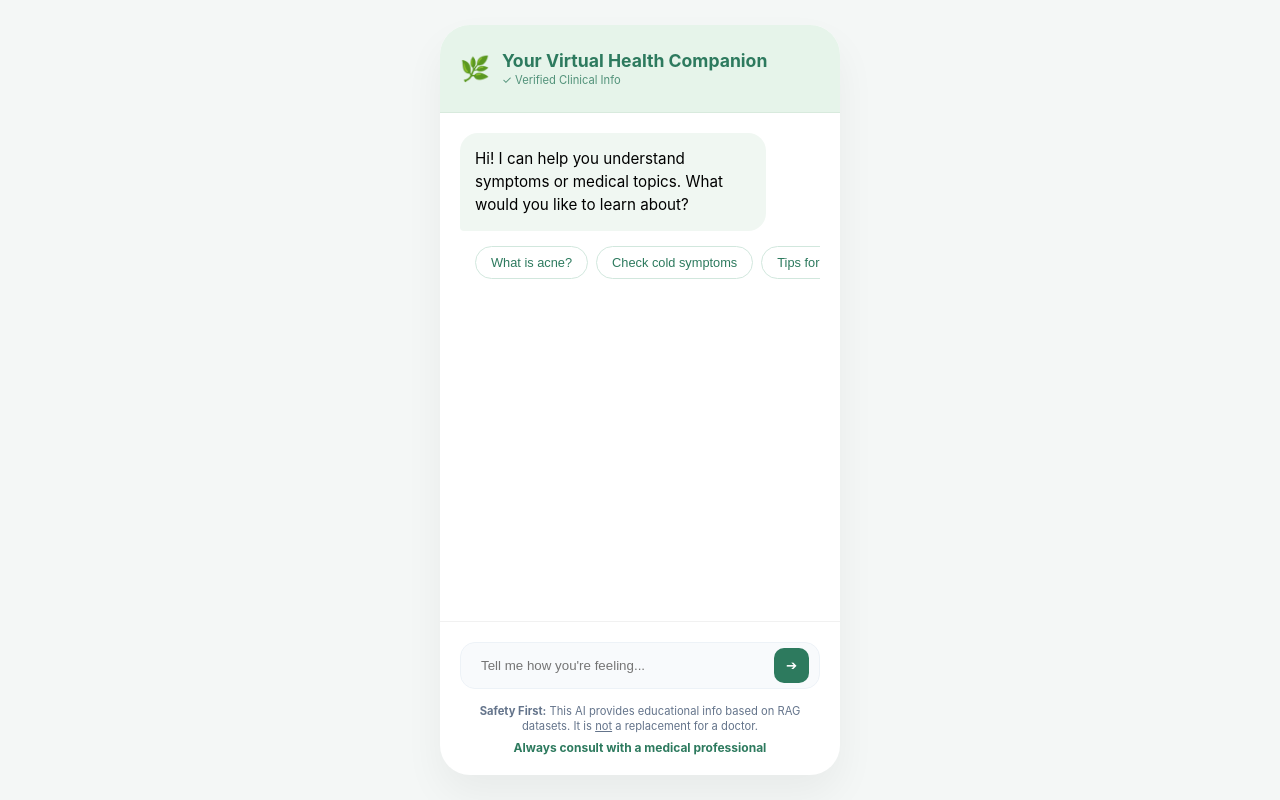
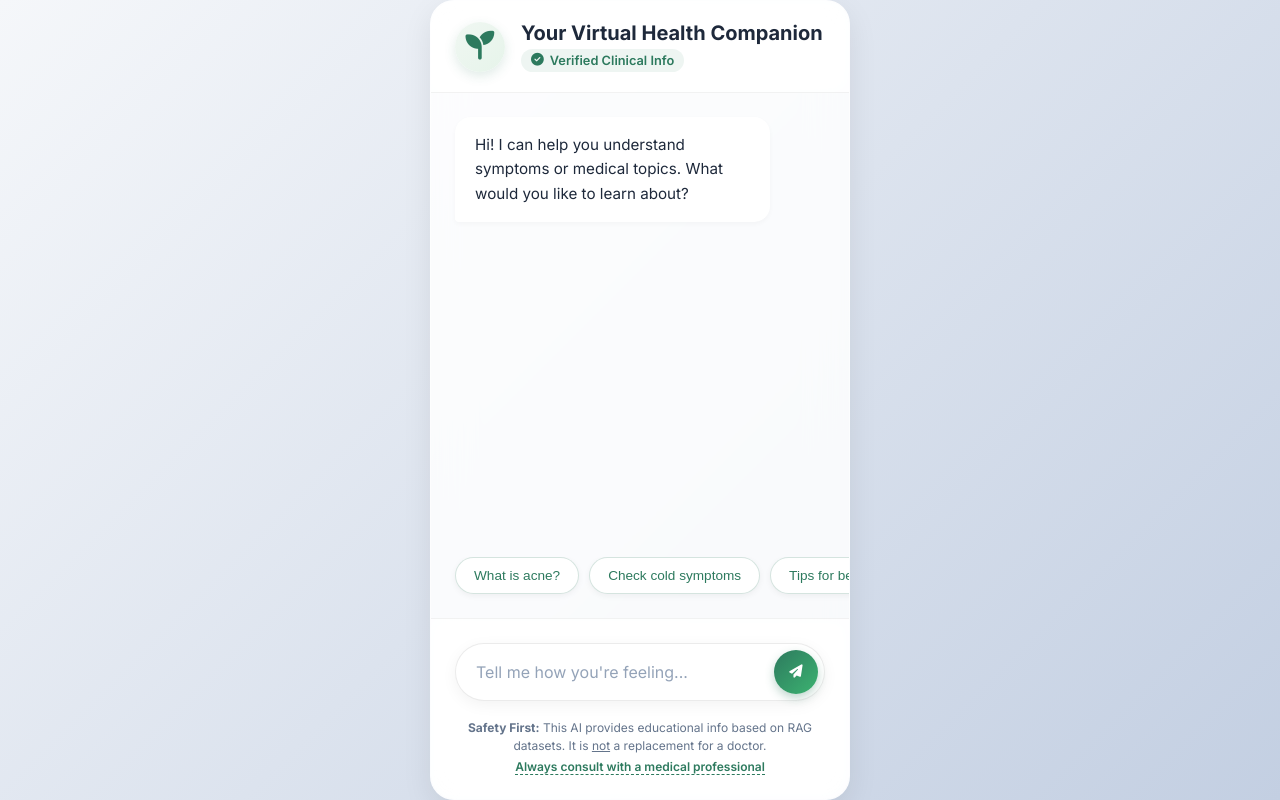
Before and after one commit to ayushisharmaprofile/end-to-end-medical-rag-assistant, a Flask app: page / in a window 1280 px wide. Run offline with Flask 3, Linux system fonts and the light colour scheme.

Commit message:
working code

```diff
--- a/app.py
+++ b/app.py
@@ -1,18 +1,53 @@
 from flask import Flask, render_template, jsonify, request
 from src.helper import download_hugging_face_embeddings
 from langchain_pinecone import PineconeVectorStore
-from langchain_openai import ChatOpenAI
+from langchain_ollama import ChatOllama
 from langchain.chains import create_retrieval_chain
 from langchain.chains.combine_documents import create_stuff_documents_chain
+from langchain_core.prompts import ChatPromptTemplate
 from dotenv import load_dotenv
-from src.prompt import *
+from src.prompt import system_prompt
+from src.prompt import system_prompt
 import os
+load_dotenv()
 
-app = Flask(__name__)
+# Load environment variables
+PINECONE_API_KEY = os.environ.get('PINECONE_API_KEY')
+OPENAI_API_KEY = os.environ.get('OPENAI_API_KEY')
+
+# Initialize Embeddings
+embeddings = download_hugging_face_embeddings()
+
+# Initialize Pinecone
+index_name = "medical-chatbot"
+
+# Load Existing Index
+docsearch = PineconeVectorStore.from_existing_index(
+    index_name=index_name,
+    embedding=embeddings
+)
+
+# Initialize Retrieval Chain
+retriever = docsearch.as_retriever(search_kwargs={"k": 3})
+llm = ChatOllama(model="llama3.2:1b", temperature=0.1)
+prompt = ChatPromptTemplate.from_template(system_prompt)
+question_answer_chain = create_stuff_documents_chain(llm, prompt)
+rag_chain = create_retrieval_chain(retriever, question_answer_chain)
+
+app = Flask(__name__, template_folder='src/templates', static_folder='src/static')
 
 @app.route("/")
 def index():
     return render_template("chat.html")
 
+@app.route("/get", methods=["GET", "POST"])
+def chat():
+    msg = request.form["msg"]
+    input = msg
+    print(input)
+    response = rag_chain.invoke({"input": input})
+    print("Response : ", response["answer"])
+    return str(response["answer"])
+
 if __name__ == "__main__":
     app.run(host="0.0.0.0", port=8080, debug=True)
--- a/src/static/style.css
+++ b/src/static/style.css
@@ -1,163 +1,264 @@
+/* Modern Color Palette */
 :root {
-    --primary-green: #2d7a5e;
-    --header-bg: #e6f4ea;         /* That beautiful light green shade */
-    --accent-sage: #f0f7f2;
-    --text-main: #334155;
+    --primary-gradient: linear-gradient(135deg, #2d7a5e, #3cb371);
+    --secondary-gradient: linear-gradient(135deg, #f0f7f2, #e6f4ea);
+    --bg-gradient: linear-gradient(135deg, #f5f7fa 0%, #c3cfe2 100%);
     --white: #ffffff;
+    --text-primary: #1e293b;
+    --text-secondary: #64748b;
+    --accent-color: #2d7a5e;
+    --shadow-soft: 0 10px 30px rgba(0, 0, 0, 0.08);
+    --shadow-hover: 0 15px 35px rgba(0, 0, 0, 0.12);
+    --glass-bg: rgba(255, 255, 255, 0.85);
+    --glass-border: 1px solid rgba(255, 255, 255, 0.5);
+    --radius-lg: 24px;
+    --radius-md: 16px;
+    --radius-sm: 12px;
 }
 
 * { box-sizing: border-box; margin: 0; padding: 0; }
 
 body {
-    font-family: 'Inter', -apple-system, sans-serif;
-    background-color: #f4f7f6;
+    font-family: 'Inter', -apple-system, system-ui, sans-serif;
+    background: var(--bg-gradient);
     display: flex;
     justify-content: center;
     align-items: center;
     height: 100vh;
+    color: var(--text-primary);
 }
 
 .chat-container {
-    width: 400px;
-    height: 750px;
-    background: var(--white);
-    border-radius: 30px;
+    width: 420px;
+    height: 800px;
+    background: var(--glass-bg);
+    backdrop-filter: blur(20px);
+    -webkit-backdrop-filter: blur(20px);
+    border: var(--glass-border);
+    border-radius: var(--radius-lg);
     display: flex;
     flex-direction: column;
-    box-shadow: 0 20px 40px rgba(0,0,0,0.05);
+    box-shadow: var(--shadow-soft);
     overflow: hidden;
+    position: relative;
+    transition: transform 0.3s ease, box-shadow 0.3s ease;
 }
 
-/* Trust-Building Header */
+/* Header */
 .chat-header {
-    background-color: var(--header-bg);
-    padding: 25px 20px;
-    border-bottom: 1px solid #d8eadd;
+    background: rgba(255, 255, 255, 0.6);
+    padding: 20px 24px;
+    border-bottom: 1px solid rgba(0, 0, 0, 0.05);
+    backdrop-filter: blur(10px);
 }
 
 .header-content {
     display: flex;
     align-items: center;
-    gap: 12px;
+    gap: 16px;
 }
 
-.header-icon { font-size: 1.5rem; }
+.header-icon {
+    font-size: 1.8rem;
+    background: var(--secondary-gradient);
+    width: 50px;
+    height: 50px;
+    display: flex;
+    align-items: center;
+    justify-content: center;
+    border-radius: 50%;
+    box-shadow: 0 4px 12px rgba(45, 122, 94, 0.15);
+}
 
-.chat-header h2 {
-    font-size: 1.1rem;
-    color: var(--primary-green);
+.header-info h2 {
+    font-size: 1.25rem;
+    color: var(--text-primary);
     font-weight: 700;
+    margin-bottom: 4px;
 }
 
 .verified-status {
-    font-size: 0.7rem;
-    color: var(--primary-green);
-    opacity: 0.8;
-    margin-top: 2px;
+    font-size: 0.8rem;
+    color: var(--accent-color);
+    font-weight: 600;
+    display: flex;
+    align-items: center;
+    gap: 6px;
+    background: rgba(45, 122, 94, 0.08);
+    padding: 4px 10px;
+    border-radius: 20px;
+    width: fit-content;
 }
 
-/* Message Feed */
+/* Feed */
 .feed {
     flex: 1;
-    padding: 20px;
+    padding: 24px;
     display: flex;
     flex-direction: column;
+    gap: 16px;
+    overflow-y: auto;
+    scroll-behavior: smooth;
+}
+
+.message {
+    display: flex;
+    flex-direction: column;
+    max-width: 85%;
+    animation: fadeIn 0.4s ease-out;
+}
+
+.message.ai {
+    align-self: flex-start;
+}
+
+.message.user {
+    align-self: flex-end;
 }
 
 .bubble {
-    max-width: 85%;
-    padding: 15px;
-    background: var(--accent-sage);
-    border-radius: 18px;
-    border-bottom-left-radius: 4px;
+    padding: 16px 20px;
+    border-radius: var(--radius-md);
     font-size: 0.95rem;
-    line-height: 1.5;
+    line-height: 1.6;
     position: relative;
+    box-shadow: 0 2px 5px rgba(0,0,0,0.03);
 }
 
-.source-tag {
-    font-size: 0.65rem;
-    font-weight: 700;
-    text-transform: uppercase;
-    color: var(--primary-green);
-    margin-bottom: 5px;
-    display: block;
+.message.ai .bubble {
+    background: var(--white);
+    border-bottom-left-radius: 4px;
+    color: var(--text-primary);
 }
 
-/* Suggestion Chips */
+.message.user .bubble {
+    background: var(--primary-gradient);
+    color: white;
+    border-bottom-right-radius: 4px;
+}
+
+@keyframes fadeIn {
+    from { opacity: 0; transform: translateY(10px); }
+    to { opacity: 1; transform: translateY(0); }
+}
+
+/* Interactive Elements */
 .suggestion-area {
-    padding: 15px;
+    padding: 0 24px 24px;
     display: flex;
-    gap: 8px;
+    gap: 10px;
     overflow-x: auto;
+    scrollbar-width: none; /* Firefox */
+}
+
+.suggestion-area::-webkit-scrollbar {
+    display: none; /* Safari and Chrome */
 }
 
 .chip {
     white-space: nowrap;
-    background: white;
-    border: 1px solid #d1e7dd;
-    color: var(--primary-green);
-    padding: 8px 15px;
-    border-radius: 20px;
-    font-size: 0.8rem;
+    background: var(--white);
+    border: 1px solid rgba(45, 122, 94, 0.2);
+    color: var(--accent-color);
+    padding: 10px 18px;
+    border-radius: 24px;
+    font-size: 0.85rem;
+    font-weight: 500;
     cursor: pointer;
-    transition: 0.2s;
+    transition: all 0.2s ease;
+    box-shadow: 0 2px 6px rgba(0,0,0,0.05);
 }
 
 .chip:hover {
-    background: var(--primary-green);
+    background: var(--accent-color);
     color: white;
+    transform: translateY(-2px);
+    box-shadow: 0 4px 12px rgba(45, 122, 94, 0.25);
+    border-color: var(--accent-color);
 }
 
-/* Trust-Building Footer */
+/* Footer & Input */
 .input-section {
-    padding: 20px;
-    border-top: 1px solid #f1f1f1;
+    padding: 24px;
+    background: rgba(255, 255, 255, 0.7);
+    border-top: 1px solid rgba(0, 0, 0, 0.05);
+    backdrop-filter: blur(10px);
 }
 
 .input-wrapper {
     display: flex;
-    background: #f8fafc;
-    border-radius: 15px;
-    padding: 5px 10px;
+    background: var(--white);
+    border-radius: 30px;
+    padding: 6px 6px 6px 20px;
     align-items: center;
-    border: 1px solid #edf2f7;
+    border: 1px solid rgba(0, 0, 0, 0.08); /* Subtle border */
+    box-shadow: 0 4px 15px rgba(0, 0, 0, 0.05);
+    transition: box-shadow 0.2s ease, border-color 0.2s ease;
+}
+
+.input-wrapper:focus-within {
+    box-shadow: 0 6px 20px rgba(45, 122, 94, 0.15);
+    border-color: rgba(45, 122, 94, 0.4);
 }
 
 input {
     flex: 1;
     border: none;
     background: transparent;
-    padding: 10px;
+    padding: 12px 0;
     outline: none;
+    font-family: inherit;
+    font-size: 1rem;
+    color: var(--text-primary);
+}
+
+input::placeholder {
+    color: #94a3b8;
 }
 
 .send-btn {
-    background: var(--primary-green);
+    background: var(--primary-gradient);
     color: white;
     border: none;
-    width: 35px;
-    height: 35px;
-    border-radius: 10px;
+    width: 44px;
+    height: 44px;
+    border-radius: 50%;
     cursor: pointer;
+    display: flex;
+    align-items: center;
+    justify-content: center;
+    transition: transform 0.2s ease, box-shadow 0.2s ease;
+    margin-left: 10px;
+    box-shadow: 0 4px 10px rgba(45, 122, 94, 0.3);
+}
+
+.send-btn:hover {
+    transform: scale(1.05);
+    box-shadow: 0 6px 15px rgba(45, 122, 94, 0.4);
 }
 
 .safety-box {
-    margin-top: 15px;
+    margin-top: 18px;
     text-align: center;
 }
 
 .safety-box p {
-    font-size: 0.7rem;
-    color: #64748b;
-    line-height: 1.4;
+    font-size: 0.75rem;
+    color: var(--text-secondary);
+    line-height: 1.5;
 }
 
 .doctor-link {
-    display: block;
-    margin-top: 5px;
+    display: inline-block;
+    margin-top: 4px;
     font-size: 0.75rem;
-    color: var(--primary-green);
-    font-weight: 700;
+    color: var(--accent-color);
+    font-weight: 600;
     text-decoration: none;
+    border-bottom: 1px dashed var(--accent-color);
+    transition: opacity 0.2s;
 }
+
+.doctor-link:hover {
+    opacity: 0.8;
+}
--- a/src/templates/chat.html
+++ b/src/templates/chat.html
@@ -1,20 +1,28 @@
 <!DOCTYPE html>
 <html lang="en">
+
 <head>
     <meta charset="UTF-8">
     <meta name="viewport" content="width=device-width, initial-scale=1.0">
     <title>Your Virtual Health Companion</title>
-    <link rel="stylesheet" href="style.css">
+    <!-- Google Fonts: Inter -->
+    <link rel="preconnect" href="https://fonts.googleapis.com">
+    <link rel="preconnect" href="https://fonts.gstatic.com" crossorigin>
+    <link href="https://fonts.googleapis.com/css2?family=Inter:wght@400;500;600;700&display=swap" rel="stylesheet">
+    <link rel="stylesheet" href="{{ url_for('static', filename='style.css') }}">
+    <!-- Font Awesome for Icons -->
+    <link rel="stylesheet" href="https://cdnjs.cloudflare.com/ajax/libs/font-awesome/6.4.0/css/all.min.css">
 </head>
+
 <body>
 
     <div class="chat-container">
         <header class="chat-header">
             <div class="header-content">
-                <div class="header-icon">🌿️</div>
-                <div>
+                <div class="header-icon"><i class="fas fa-seedling" style="color: #2d7a5e;"></i></div>
+                <div class="header-info">
                     <h2>Your Virtual Health Companion</h2>
-                    <p class="verified-status">✓ Verified Clinical Info</p>
+                    <p class="verified-status"><i class="fas fa-check-circle"></i> Verified Clinical Info</p>
                 </div>
             </div>
         </header>
@@ -26,25 +34,96 @@
                 </div>
             </div>
 
-            <div class="suggestion-area">
-                <button class="chip">What is acne?</button>
-                <button class="chip">Check cold symptoms</button>
-                <button class="chip">Tips for better sleep</button>
+            <div class="message user" style="display:none;"> <!-- Placeholder for user message styling -->
+                <div class="bubble">
+                    Sample user message
+                </div>
             </div>
         </main>
 
+        <div class="suggestion-area">
+            <button class="chip">What is acne?</button>
+            <button class="chip">Check cold symptoms</button>
+            <button class="chip">Tips for better sleep</button>
+        </div>
+
         <footer class="input-section">
             <div class="input-wrapper">
-                <input type="text" placeholder="Tell me how you're feeling...">
-                <button class="send-btn">➔</button>
+                <input type="text" id="text" placeholder="Tell me how you're feeling...">
+                <button class="send-btn" id="send-btn"><i class="fas fa-paper-plane"></i></button>
             </div>
 
             <div class="safety-box">
-                <p><strong>Safety First:</strong> This AI provides educational info based on RAG datasets. It is <u>not</u> a replacement for a doctor.</p>
+                <p><strong>Safety First:</strong> This AI provides educational info based on RAG datasets. It is
+                    <u>not</u> a replacement for a doctor.
+                </p>
                 <a href="#" class="doctor-link">Always consult with a medical professional</a>
             </div>
         </footer>
     </div>
 
+    <!-- jQuery for Chat Interaction -->
+    <script src="https://code.jquery.com/jquery-3.6.0.min.js"></script>
+    <script>
+        $(document).ready(function () {
+            // Function to handle sending message
+            function sendMessage() {
+                var rawText = $("#text").val();
+                if (!rawText.trim()) return;
+
+                // User Message Bubble
+                var userHtml = '<div class="message user"><div class="bubble">' + rawText + '</div></div>';
+
+                $("#text").val(""); // Clear input
+                $(".feed").append(userHtml);
+                scrollToBottom();
+
+                // Loading Indicator (Optional but nice)
+                var loadingHtml = '<div class="message ai" id="loading"><div class="bubble">...</div></div>';
+                $(".feed").append(loadingHtml);
+                scrollToBottom();
+
+                // Send to Backend
+                $.ajax({
+                    data: {
+                        msg: rawText,
+                    },
+                    type: "POST",
+                    url: "/get",
+                }).done(function (data) {
+                    $("#loading").remove();
+                    // AI Message Bubble
+                    var botHtml = '<div class="message ai"><div class="bubble">' + data + '</div></div>';
+                    $(".feed").append(botHtml);
+                    scrollToBottom();
+                });
+            }
+
+            // Scroll to bottom helper
+            function scrollToBottom() {
+                var feed = $(".feed");
+                feed.scrollTop(feed[0].scrollHeight);
+            }
+
+            // Bind click and enter key
+            $("#send-btn").on("click", function () {
+                sendMessage();
+            });
+
+            $("#text").on("keypress", function (e) {
+                if (e.which == 13) {
+                    sendMessage();
+                }
+            });
+
+            // Suggestion chips
+            $(".chip").on("click", function () {
+                var text = $(this).text();
+                $("#text").val(text);
+                sendMessage();
+            });
+        });
+    </script>
 </body>
+
 </html>
```
Also changed, not shown: requirements.txt (+11 -7 lines), setup.py (+14 -1 lines), src/helper.py (+5 -5 lines), src/prompt.py (+9 -6 lines), src/store_index.py (+27 -31 lines), README.md.
